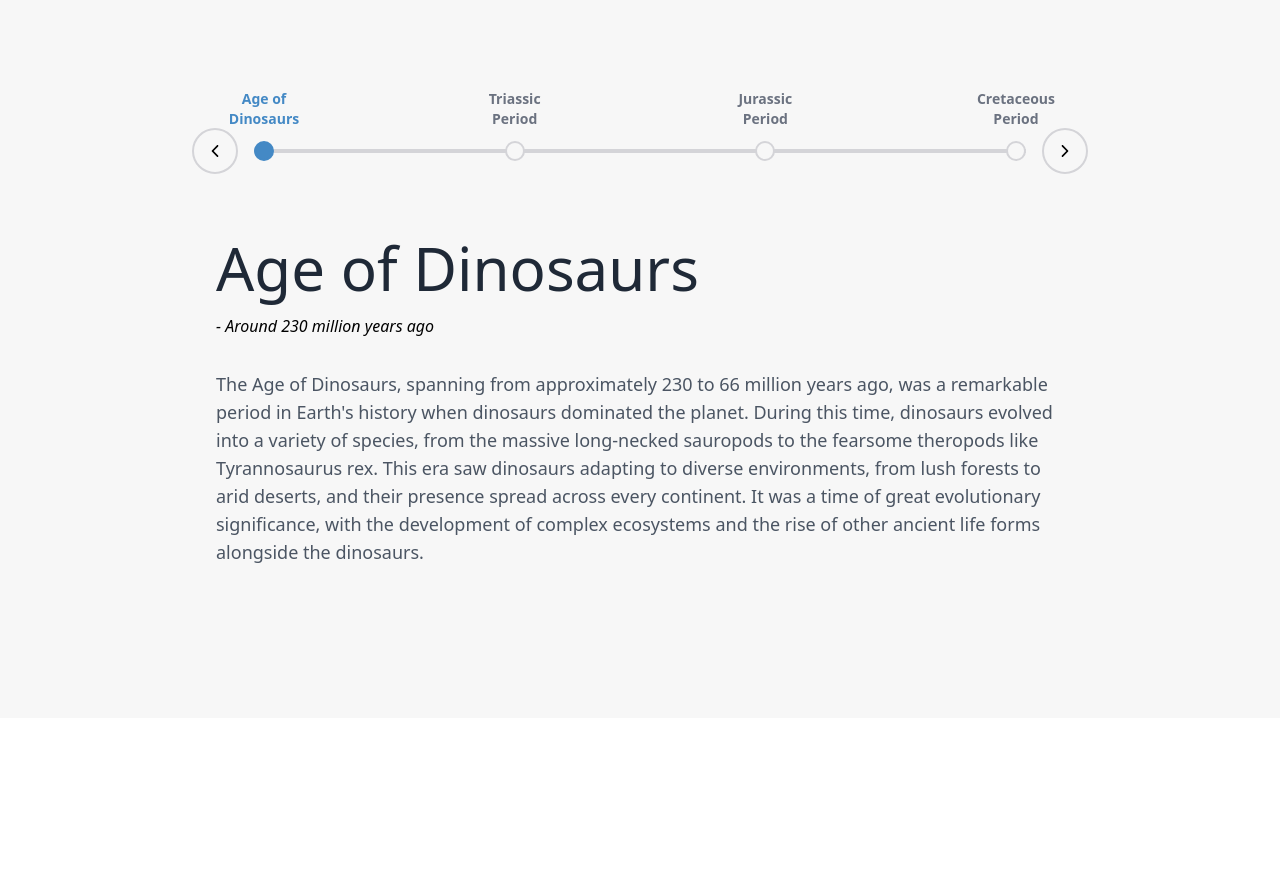
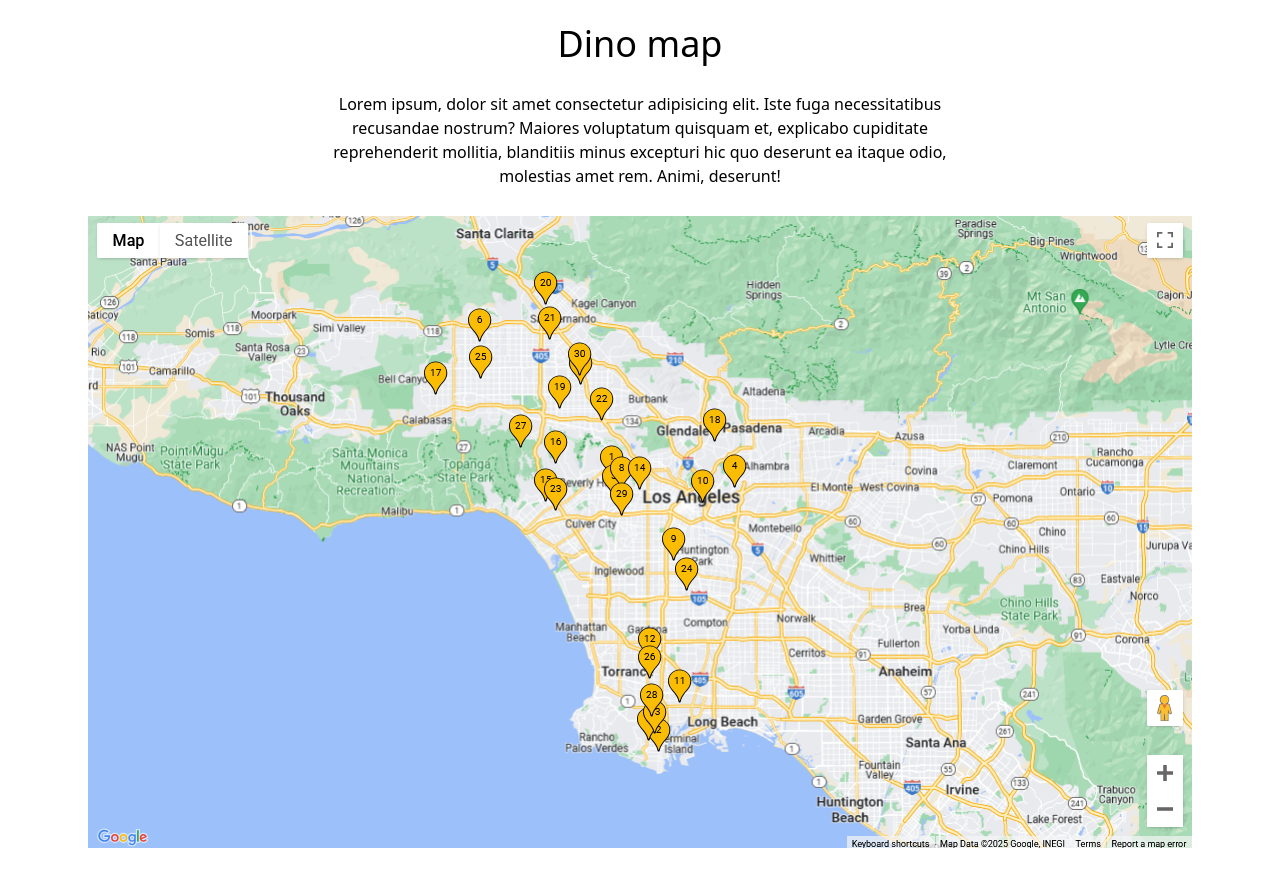
Before and after one commit to Predrag-Jandric/Pangea-Dino-Museum, a React (Vite) app: page / in a window 1280 px wide. Before the commit the page ends 800 px from the top, so only its background shows below. Built offline with nearby package versions, Linux system fonts and the light colour scheme.

Commit message:
will ADD: a dummy placeholder DinoMap component for visualisation, for monday meeting

```diff
--- a/src/App.jsx
+++ b/src/App.jsx
@@ -1,7 +1,8 @@
-// import LandingPage from "./components/LandingPage";
-// import Test from "./components/Test";
-// import Quiz from "./components/Quiz";
+import LandingPage from "./components/LandingPage";
+import Test from "./components/Test";
+import Quiz from "./components/Quiz";
 import Timeline from "./components/Timeline";
+import DinoMap from "./components/DinoMap";
 
 function App() {
   return (
@@ -9,7 +10,8 @@ function App() {
       {/* <LandingPage /> */}
       {/* <Test /> */}
       {/* <Quiz /> */}
-      <Timeline />
+      {/* <Timeline /> */}
+      <DinoMap />
     </div>
   );
 }
--- /dev/null
+++ b/src/components/DinoMap.jsx
@@ -0,0 +1,16 @@
+function DinoMap() {
+  return (
+    <div className="p-6 flex gap-7 flex-col items-center justify-center text-center">
+      <h2 className="text-4xl">Dino map</h2>
+      <p className="max-w-2xl">
+        Lorem ipsum, dolor sit amet consectetur adipisicing elit. Iste fuga
+        necessitatibus recusandae nostrum? Maiores voluptatum quisquam et,
+        explicabo cupiditate reprehenderit mollitia, blanditiis minus excepturi
+        hic quo deserunt ea itaque odio, molestias amet rem. Animi, deserunt!
+      </p>
+      <img className="px-0 lg:px-10" src="./src/assets/dinoMap.png" alt="map" />
+    </div>
+  );
+}
+
+export default DinoMap;
```
Also changed, not shown: src/assets/dinoMap.png (added).
